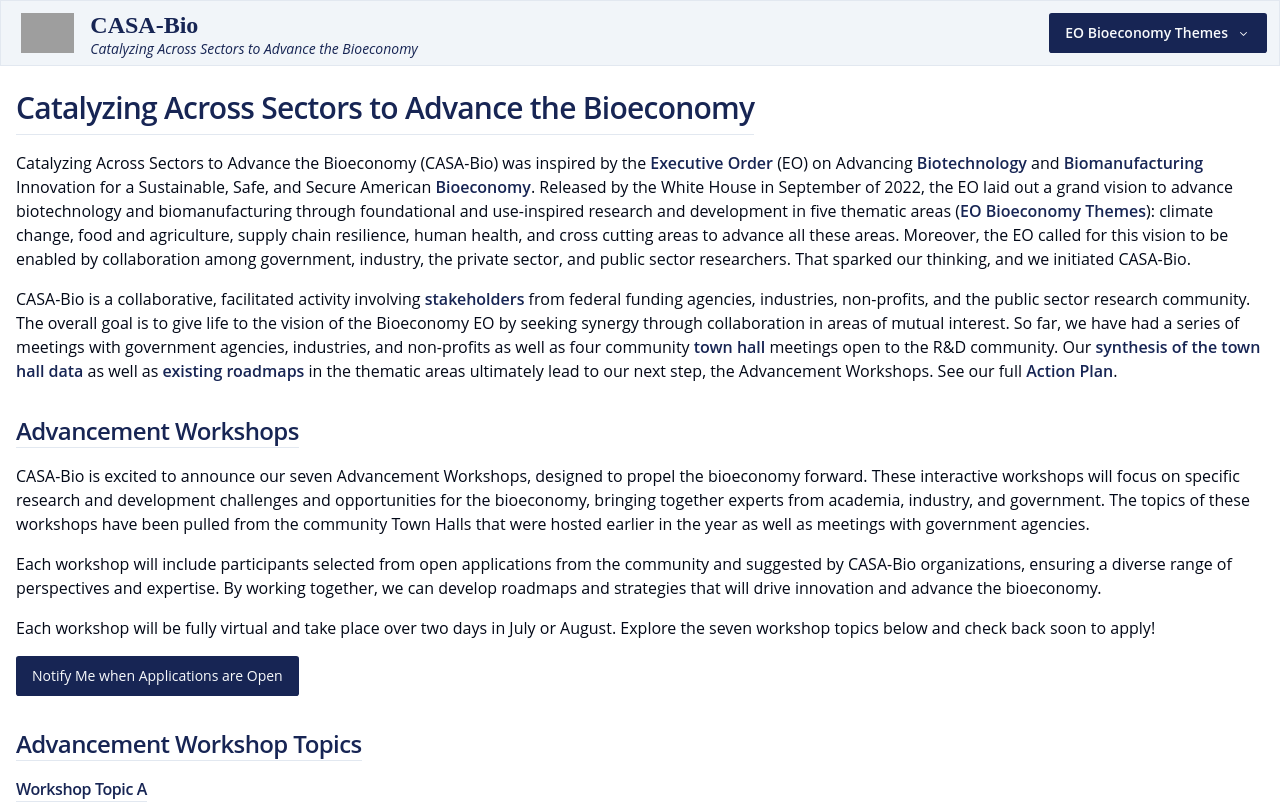
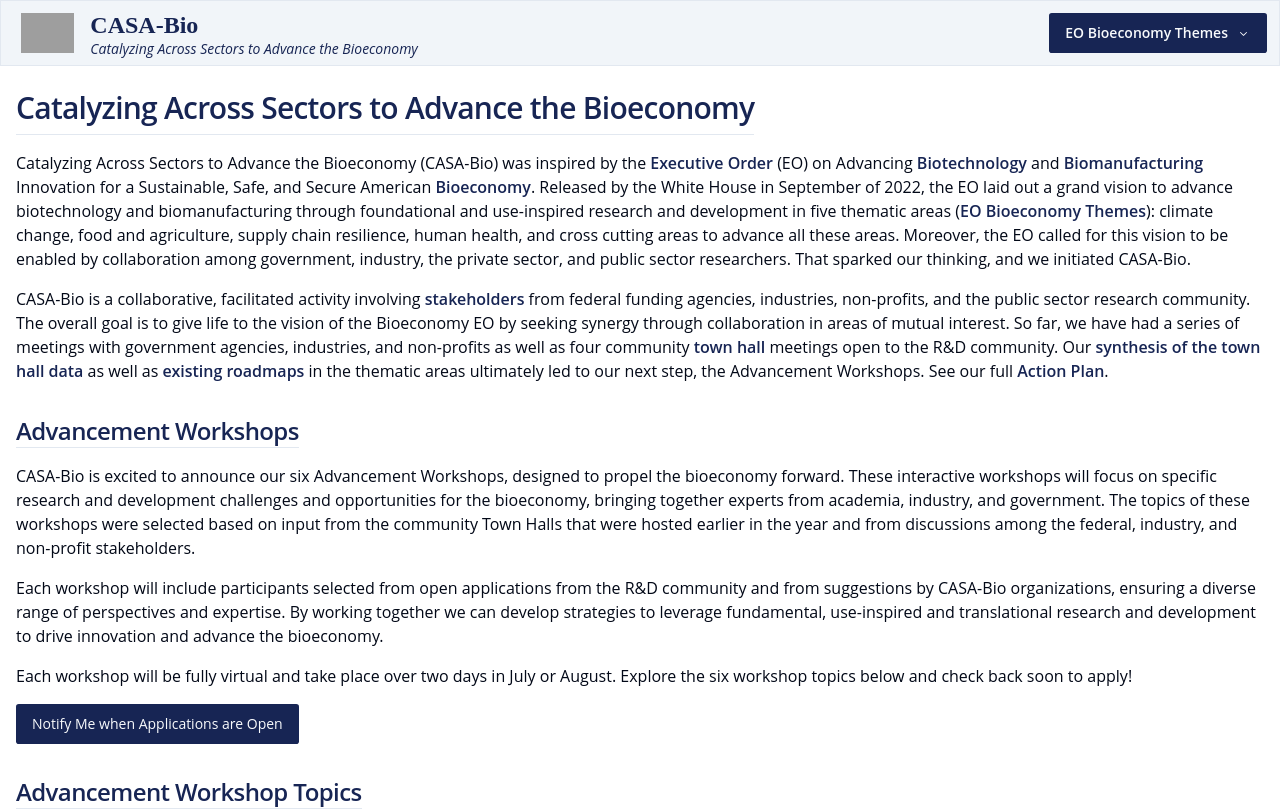
Before and after one commit to ZachStapletonJones/casa-bio, a Next.js app: page / in a window 1280 px wide. Shown: the top 809 px of the page. Built offline with nearby package versions, Linux system fonts and the light colour scheme; grey boxes are pictures that could not be loaded.

Commit message:
workshop topics content updates

```diff
--- a/app/page.tsx
+++ b/app/page.tsx
@@ -26,10 +26,10 @@ export default function Home() {
             <div className="flex flex-col gap-4">
             <h2 id="topics" className='scroll-m-20 border-b w-fit text-2xl font-semibold tracking-tight text-primary'>Advancement Workshops</h2>
             <p>
-            CASA-Bio is excited to announce our seven Advancement Workshops, designed to propel the bioeconomy forward. These interactive workshops will focus on specific research and development challenges and opportunities for the bioeconomy, bringing together experts from academia, industry, and government. The topics of these workshops have been pulled from the community Town Halls that were hosted earlier in the year as well as meetings with government agencies.
+            CASA-Bio is excited to announce our six Advancement Workshops, designed to propel the bioeconomy forward. These interactive workshops will focus on specific research and development challenges and opportunities for the bioeconomy, bringing together experts from academia, industry, and government. The topics of these workshops were selected based on input from the community Town Halls that were hosted earlier in the year and from discussions among the federal, industry, and non-profit stakeholders.
             </p>
             <p>
-            Each workshop will include participants selected from open applications from the community and suggested by CASA-Bio organizations, ensuring a diverse range of perspectives and expertise. By working together, we can develop roadmaps and strategies that will drive innovation and advance the bioeconomy.
+            Each workshop will include participants selected from open applications from the R&D community and from suggestions by CASA-Bio organizations, ensuring a diverse range of perspectives and expertise. By working together we can develop strategies to leverage fundamental, use-inspired and translational research and development to drive innovation and advance the bioeconomy.
             </p>
 
 
@@ -38,7 +38,7 @@ export default function Home() {
             </p> */}
 
             <p>
-            Each workshop will be fully virtual and take place over two days in July or August. Explore the seven workshop topics below and check back soon to apply!
+            Each workshop will be fully virtual and take place over two days in July or August. Explore the six workshop topics below and check back soon to apply!
             </p>
             <p>
 
--- a/app/town-halls/page.tsx
+++ b/app/town-halls/page.tsx
@@ -22,7 +22,7 @@ export default function InputExplanation() {
       <div className='grid grid-cols-1 md:grid-cols-2 gap-8'>
             <div className='flex flex-col gap-4'>
             <h2 className='scroll-m-20 border-b w-fit text-2xl font-semibold tracking-tight text-primary'>Thank You for Participating!</h2>
-            <p>Thank you for all your input both synchronously at our four town hall meetings and asynchronously through our submission form. Here is <Link className='text-primary font-semibold hover:underline' href={'/how-we-will-use-your-input'}>how we will use your input.</Link> We are currently processing the data and hope to have some synthesis to share soon. Throughout April, we held several Synthesis Meetings with funding agencies, NGOs, and industry representatives to identify possible priority research areas and next steps.</p>
+            <p>Thank you for all your input both synchronously at our four town hall meetings and asynchronously through our submission form. Here is <Link className='text-primary font-semibold hover:underline' href={'/how-we-will-use-your-input'}>how we used your input.</Link> Throughout April, we held several Synthesis Meetings with funding agencies, NGOs, and industry representatives to identify possible priority research areas and next steps.</p>
 <div className=''>
 <Card className='w-full '>
             <CardHeader className='pb-2'>
@@ -46,12 +46,21 @@ export default function InputExplanation() {
 <div className='flex flex-col'>
 <div className='scroll-m-20 w-fit mb-1 text-primary font-[600] text-md'>Documents</div>
 <div className='flex gap-2'>
+<Link target='_blank' href="https://firebasestorage.googleapis.com/v0/b/kistorm-media.appspot.com/o/Community%20Online%20and%20Town%20Hall%20Input.pdf?alt=media&token=bb9c6e4a-1c5c-4497-b523-5775c531a163">
+    <Button variant={'outline'} className='flex text-xs items-center h-8 gap-2 font-semibold text-primary hover:text-primary'>
+    <FileTextIcon />
+      Synthesis Outputs
+    </Button>
+  </Link>
+
   <Link target='_blank' href="https://firebasestorage.googleapis.com/v0/b/kistorm-media.appspot.com/o/CASA-Bio%20Town%20Hall%20Slides.pdf?alt=media&token=4d83d8ce-61b2-4189-acb7-145d6f5d8fe1">
     <Button variant={'outline'} className='flex text-xs items-center h-8 gap-2 font-semibold text-primary hover:text-primary'>
     <ImageIcon />
       Slide Deck
     </Button>
   </Link>
+
+
 </div>
 </div>
 
--- a/components/SplashContent.tsx
+++ b/components/SplashContent.tsx
@@ -48,7 +48,7 @@ private sector, and public sector researchers. That sparked our thinking, and we
 <p>
 CASA-Bio is a collaborative, facilitated activity involving <Link className='w-fit text-primary font-semibold hover:underline' href="/participating-stakeholders">stakeholders</Link> from federal funding agencies,
 industries, non-profits, and the public sector research community. The overall goal is to give life to the
-vision of the Bioeconomy EO by seeking synergy through collaboration in areas of mutual interest.  So far, we have had a series of meetings with government agencies,  industries, and non-profits as well as four community <Link className='w-fit text-primary font-semibold hover:underline' href="/town-halls">town hall</Link> meetings open to the R&D community. Our <a className="cursor-pointer font-semibold text-primary" href="https://firebasestorage.googleapis.com/v0/b/kistorm-media.appspot.com/o/Community%20Online%20and%20Town%20Hall%20Input.pdf?alt=media&token=bb9c6e4a-1c5c-4497-b523-5775c531a163" target="_blank">synthesis of the town hall data</a> as well as <a className="cursor-pointer font-semibold text-primary" href="https://www.google.com/url?q=https://docs.google.com/spreadsheets/d/1nS9WF_zTGcoXdEaJlOP-rZu9cx_HD7gG/edit%23gid%3D698734594&sa=D&source=docs&ust=1717258026778044&usg=AOvVaw3ggHO_oW6nCGGQq02ud-os" target="_blank">existing roadmaps</a> in the thematic areas ultimately lead to our next step, the Advancement Workshops.
+vision of the Bioeconomy EO by seeking synergy through collaboration in areas of mutual interest.  So far, we have had a series of meetings with government agencies,  industries, and non-profits as well as four community <Link className='w-fit text-primary font-semibold hover:underline' href="/town-halls">town hall</Link> meetings open to the R&D community. Our <a className="cursor-pointer font-semibold text-primary" href="https://firebasestorage.googleapis.com/v0/b/kistorm-media.appspot.com/o/Community%20Online%20and%20Town%20Hall%20Input.pdf?alt=media&token=bb9c6e4a-1c5c-4497-b523-5775c531a163" target="_blank">synthesis of the town hall data</a> as well as <a className="cursor-pointer font-semibold text-primary" href="https://www.google.com/url?q=https://docs.google.com/spreadsheets/d/1nS9WF_zTGcoXdEaJlOP-rZu9cx_HD7gG/edit%23gid%3D698734594&sa=D&source=docs&ust=1717258026778044&usg=AOvVaw3ggHO_oW6nCGGQq02ud-os" target="_blank">existing roadmaps</a> in the thematic areas ultimately led to our next step, the Advancement Workshops.
 
 See
 our full <a className="cursor-pointer font-semibold text-primary" href="https://firebasestorage.googleapis.com/v0/b/kistorm-media.appspot.com/o/CASA-Bio%20Action%20Plan.pdf?alt=media&token=0e6b6388-545c-4c58-91f1-c426810a3988" target="_blank">Action Plan</a>.
```
